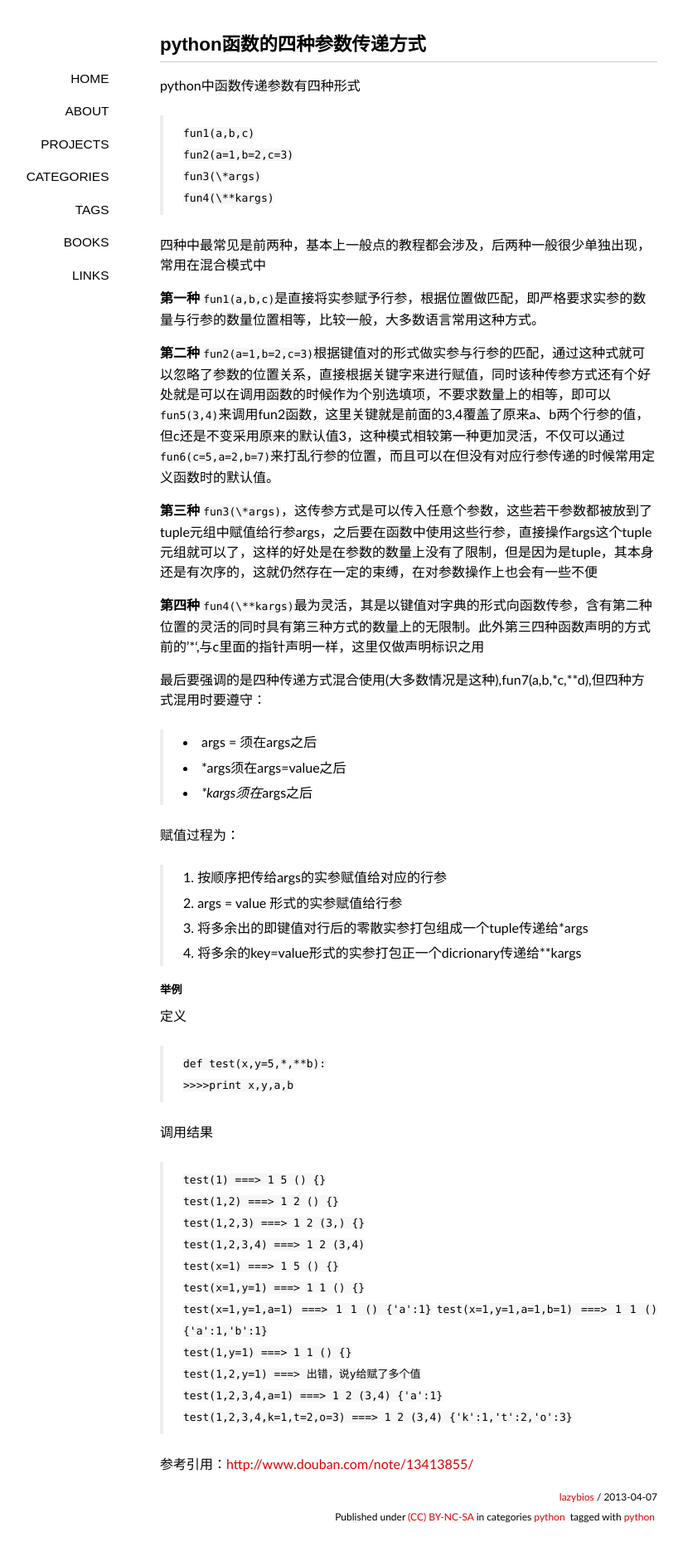
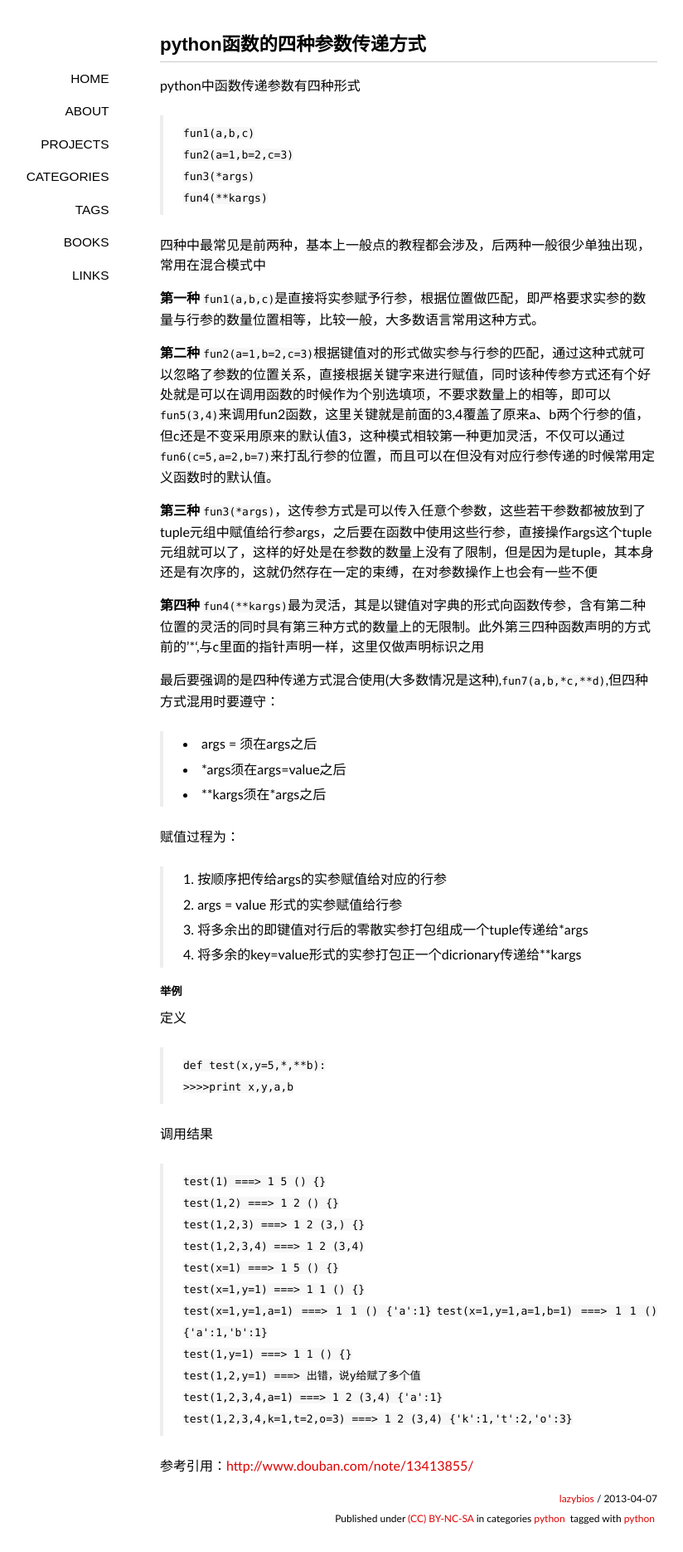
Before and after one commit to lazybios/lazybios.github.com, a Jekyll site: the page built from _posts/2013-04-07-four-kinds-of-function-argment-pass-in-python.md, in a window 1280 px wide. Shown: the whole page at 83% size, without its empty margins (147-971 px from the left). Built offline with Jekyll 4.4.1, drawn with Linux system fonts in a browser that asks for light colours; some web fonts are replaced; Markdown is read by kramdown in place of the engine named in the settings; comment, search, counter and statistics services are not loaded.

Commit message:
fix last article

```diff
--- a/_posts/2013-04-07-four-kinds-of-function-argment-pass-in-python.md
+++ b/_posts/2013-04-07-four-kinds-of-function-argment-pass-in-python.md
@@ -12,8 +12,8 @@ tags:
 python中函数传递参数有四种形式
 > `fun1(a,b,c)`
 > `fun2(a=1,b=2,c=3)`
-> `fun3(\*args)`
-> `fun4(\**kargs)`
+> `fun3(*args)`
+> `fun4(**kargs)`
 
 四种中最常见是前两种，基本上一般点的教程都会涉及，后两种一般很少单独出现，常用在混合模式中
 
@@ -21,20 +21,20 @@ python中函数传递参数有四种形式
 
 **第二种** `fun2(a=1,b=2,c=3)`根据键值对的形式做实参与行参的匹配，通过这种式就可以忽略了参数的位置关系，直接根据关键字来进行赋值，同时该种传参方式还有个好处就是可以在调用函数的时候作为个别选填项，不要求数量上的相等，即可以`fun5(3,4)`来调用fun2函数，这里关键就是前面的3,4覆盖了原来a、b两个行参的值，但c还是不变采用原来的默认值3，这种模式相较第一种更加灵活，不仅可以通过`fun6(c=5,a=2,b=7)`来打乱行参的位置，而且可以在但没有对应行参传递的时候常用定义函数时的默认值。
 
-**第三种** `fun3(\*args)`，这传参方式是可以传入任意个参数，这些若干参数都被放到了tuple元组中赋值给行参args，之后要在函数中使用这些行参，直接操作args这个tuple元组就可以了，这样的好处是在参数的数量上没有了限制，但是因为是tuple，其本身还是有次序的，这就仍然存在一定的束缚，在对参数操作上也会有一些不便
+**第三种** `fun3(*args)`，这传参方式是可以传入任意个参数，这些若干参数都被放到了tuple元组中赋值给行参args，之后要在函数中使用这些行参，直接操作args这个tuple元组就可以了，这样的好处是在参数的数量上没有了限制，但是因为是tuple，其本身还是有次序的，这就仍然存在一定的束缚，在对参数操作上也会有一些不便
 
-**第四种** `fun4(\**kargs)`最为灵活，其是以键值对字典的形式向函数传参，含有第二种位置的灵活的同时具有第三种方式的数量上的无限制。此外第三四种函数声明的方式前的'*',与c里面的指针声明一样，这里仅做声明标识之用
+**第四种** `fun4(**kargs)`最为灵活，其是以键值对字典的形式向函数传参，含有第二种位置的灵活的同时具有第三种方式的数量上的无限制。此外第三四种函数声明的方式前的'\*',与c里面的指针声明一样，这里仅做声明标识之用
 
-最后要强调的是四种传递方式混合使用(大多数情况是这种),fun7(a,b,*c,**d),但四种方式混用时要遵守：
+最后要强调的是四种传递方式混合使用(大多数情况是这种),`fun7(a,b,*c,**d)`,但四种方式混用时要遵守：
 > + args = <value> 须在args之后
-> + *args须在args=value之后
-> + **kargs须在*args之后
+> + \*args须在args=value之后
+> + \*\*kargs须在\*args之后
 
 赋值过程为：
 > 1. 按顺序把传给args的实参赋值给对应的行参
 > 2. args = value 形式的实参赋值给行参
-> 3. 将多余出的即键值对行后的零散实参打包组成一个tuple传递给*args
-> 4. 将多余的key=value形式的实参打包正一个dicrionary传递给**kargs
+> 3. 将多余出的即键值对行后的零散实参打包组成一个tuple传递给\*args
+> 4. 将多余的key=value形式的实参打包正一个dicrionary传递给\*\*kargs
 
 #####举例
 定义
```
